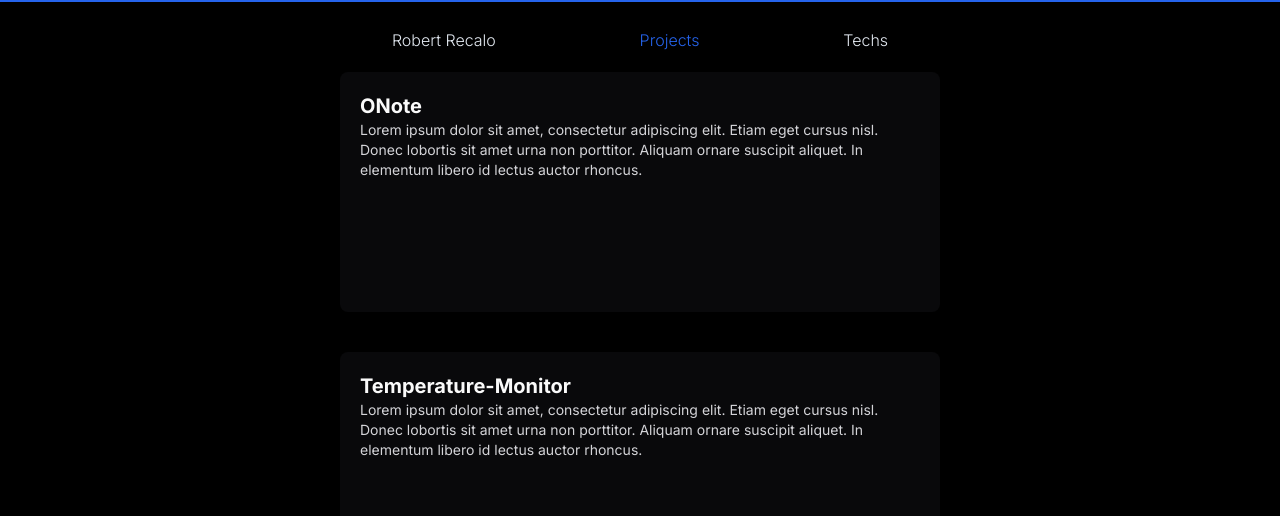
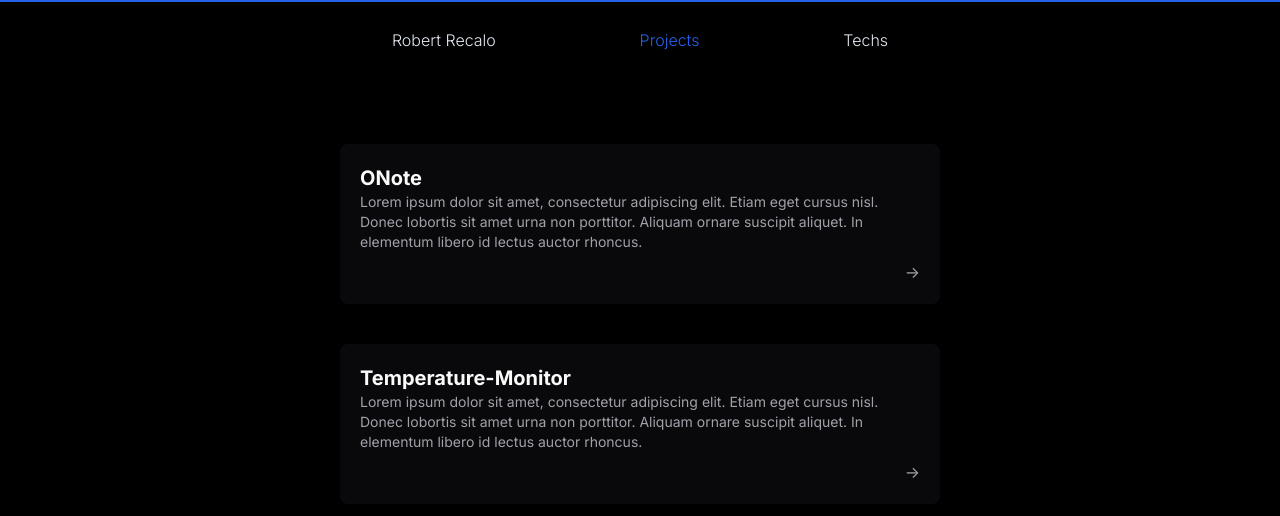
Before and after one commit to rrecalo/portfolio, a Next.js app: page /projects in a window 1280 px wide. Shown: the top 516 px of the page. Built offline with nearby package versions, Linux system fonts and the light colour scheme.

Commit message:
Add more hover animation response to ProjectCards

```diff
--- a/src/app/projects/ProjectCard.tsx
+++ b/src/app/projects/ProjectCard.tsx
@@ -10,6 +10,7 @@ interface ProjectCardProps {
 export default function ProjectCard({title, desc} : ProjectCardProps) {
 
   const [max, setMax] = useState<boolean>(false);
+  const [hover, setHover] = useState<boolean>(false);
   const router = useRouter();
 
   function openProject(){
@@ -17,16 +18,28 @@ export default function ProjectCard({title, desc} : ProjectCardProps) {
   }
 
   return (
-    <motion.div className='top-[72px] left-0 h-60 bg-zinc-950 p-5 rounded-lg'
+    <motion.div className='relative top-[72px] left-0 h-40 bg-zinc-950 p-5 rounded-lg'
     initial={{opacity:0}} animate={{opacity:1, width: "100%"}}
+    onMouseEnter={()=>{setHover(true)}}
+    onMouseLeave={()=>{setHover(false)}}
     whileHover={{x:10, boxShadow: "4px 4px 0px 0px rgb(37, 99, 235, 0.5)", transition:{ease: "easeInOut"}}}
     onClick={()=>{openProject()}}>
         <div className='text-xl font-bold text-zinc-50'>
             {title}
         </div>
-        <p className='text-sm text-zinc-300'>
+        <p className='text-sm text-zinc-400'>
             {desc}
         </p>
+        <motion.div className="absolute bottom-5 right-5">
+          <motion.span className='text-base mr-2 text-zinc-300'
+          initial={{opacity:0, y:5}} animate={hover ? {opacity:1, y:0} : {}}>
+            see details
+          </motion.span>
+          <motion.span className=''
+          initial={{y:5}} animate={hover ? {y:0, color: "rgb(244, 244, 245)"} : {color:"rgb(161, 161, 170)"}}>
+          {"->"}
+          </motion.span>
+        </motion.div>
     </motion.div>
   )
 }
```
